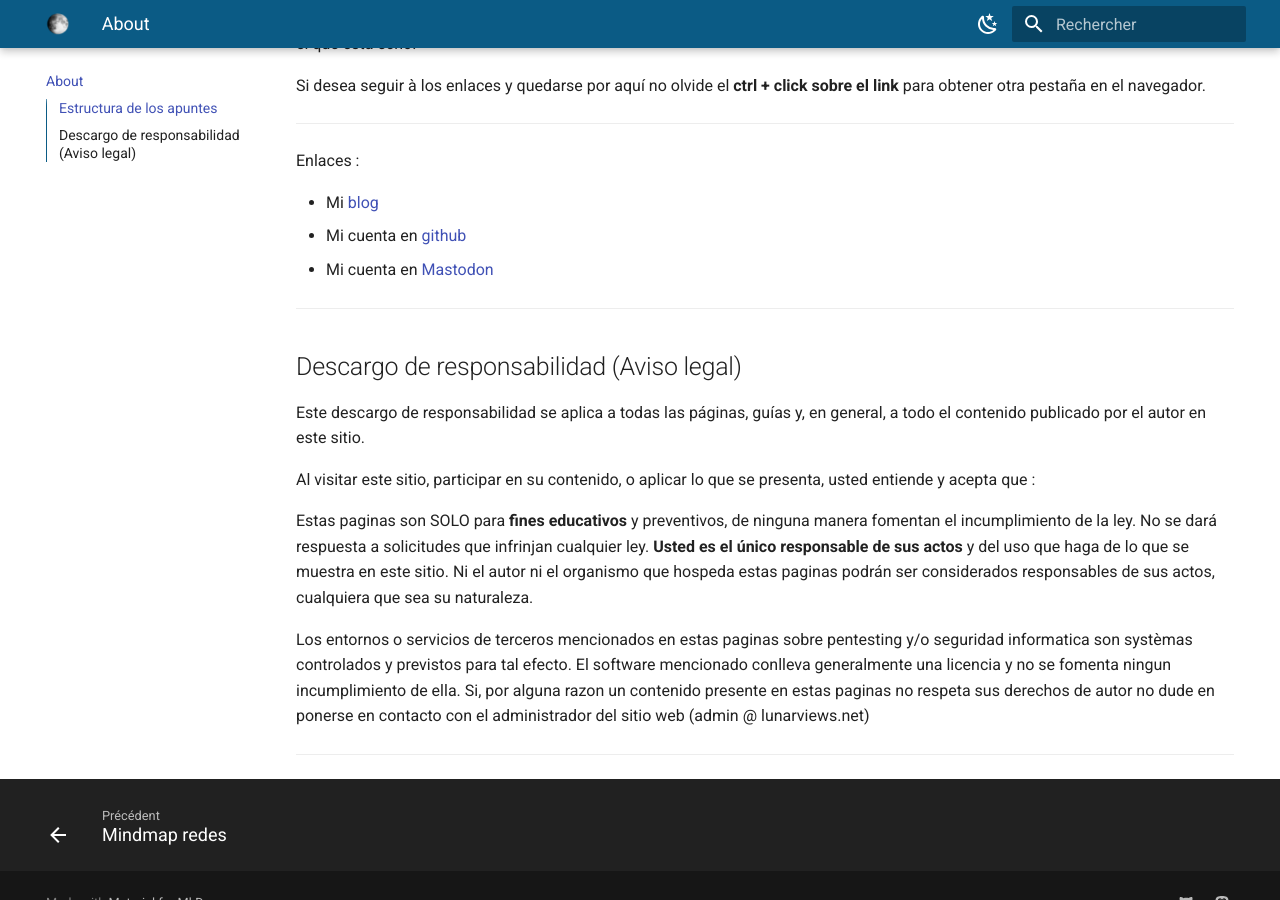
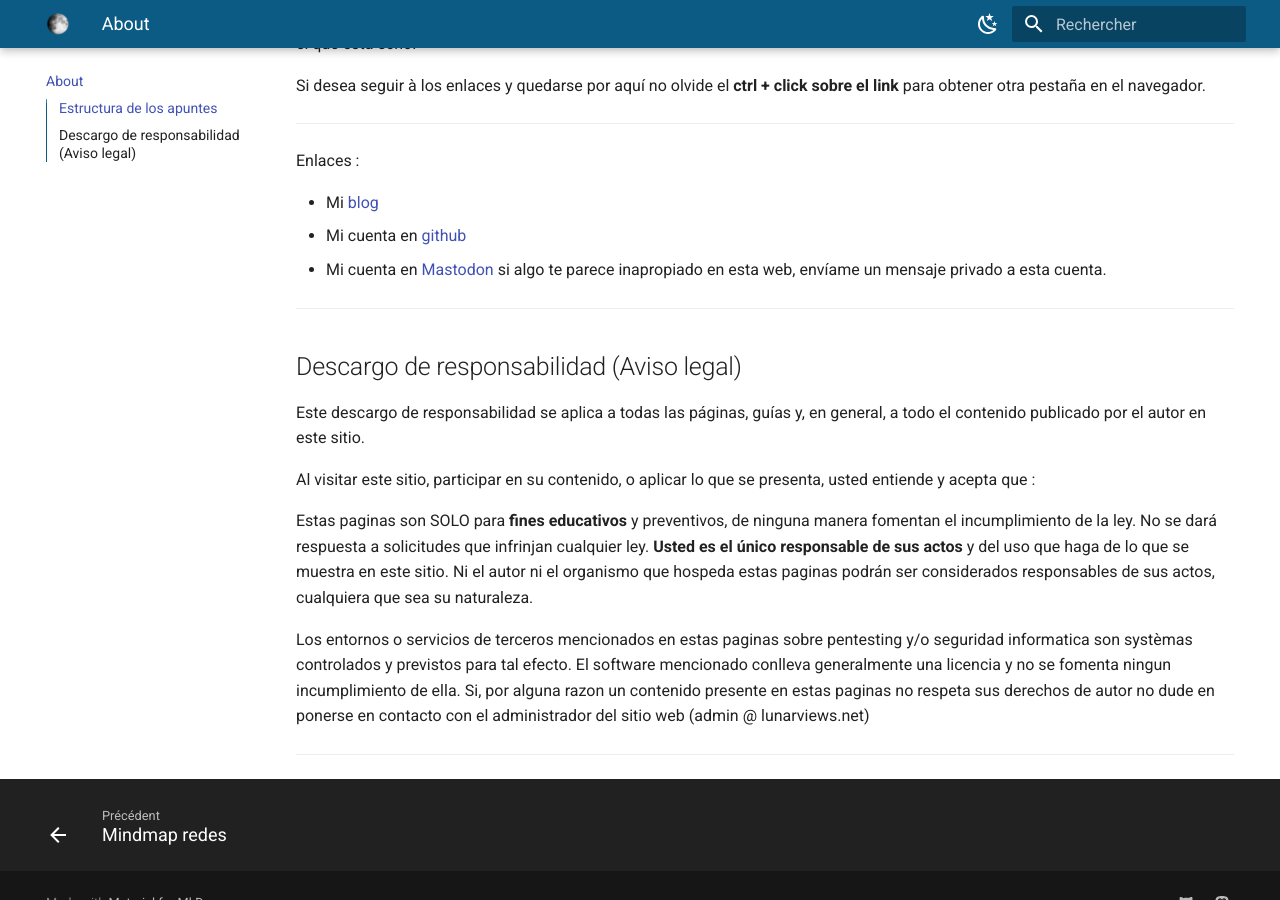
Before and after one commit to rnek0/lunarDocs, an MkDocs documentation site: the page built from docs/about.md, in a window 1280 px wide and 900 px high, scrolled down 550 px. Built offline with MkDocs 1.6.1 and Material for MkDocs 9.7.7, drawn with Linux system fonts in a browser that asks for light colours; nearby versions of some CDN libraries.

Commit message:
Update about page @ mastodon section

```diff
--- a/docs/about.md
+++ b/docs/about.md
@@ -20,7 +20,7 @@ Enlaces :
 
 * Mi [blog](https://web.lunarviews.net)
 * Mi cuenta en [github](https://github.com/rnek0)
-* Mi cuenta en [Mastodon](https://mamot.fr/@oggy)
+* Mi cuenta en [Mastodon](https://mamot.fr/@oggy) si algo te parece inapropiado en esta web, envíame un mensaje privado a esta cuenta.
 
 ---
 
```
